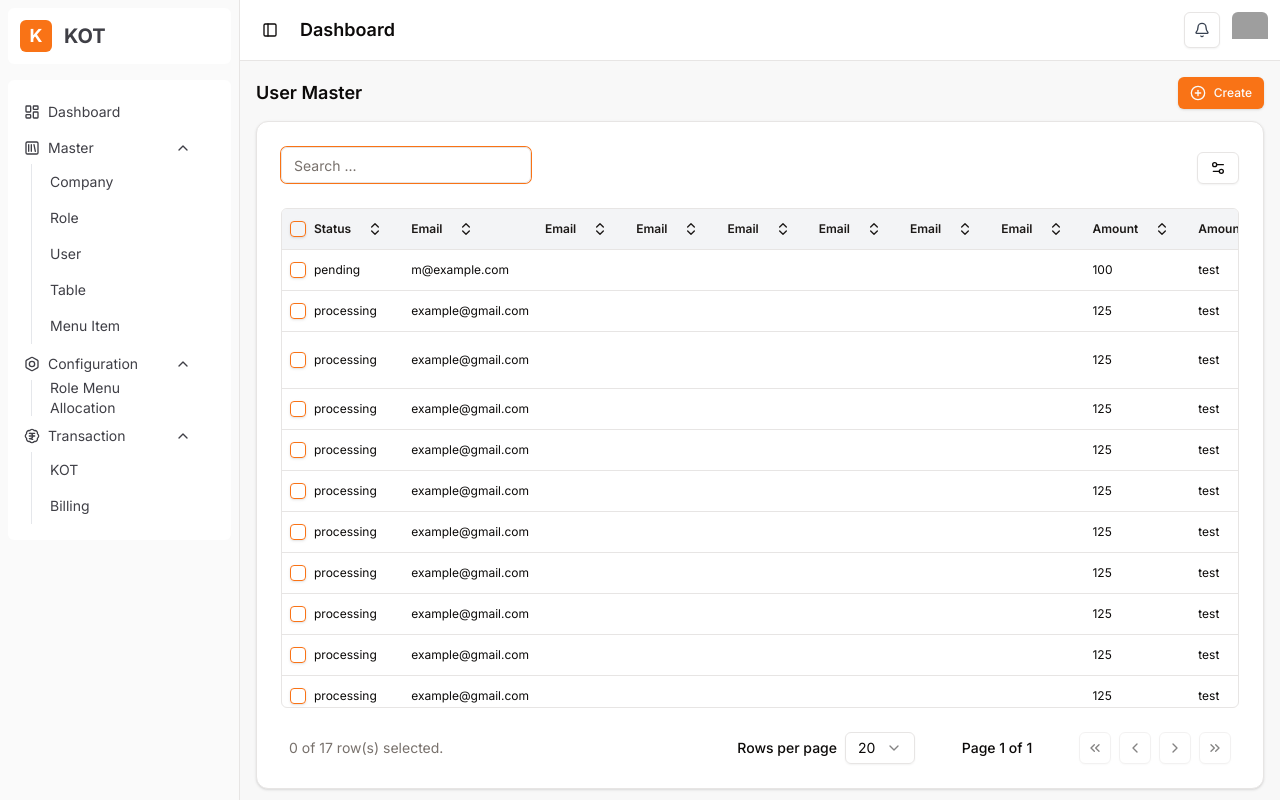
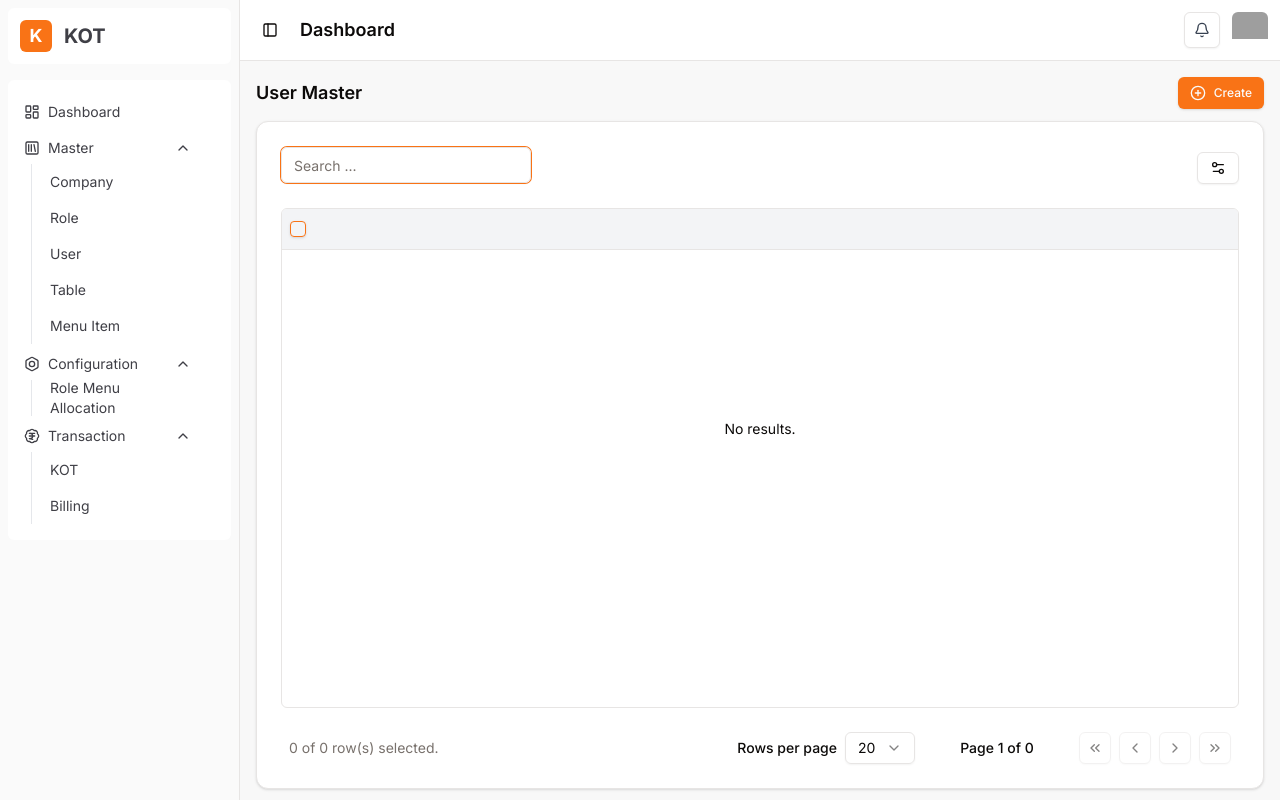
Before and after one commit to makdoom/kot-frontend, a React (Vite) app: page /app/master/User in a window 1280 px wide. Built offline with nearby package versions, Linux system fonts and the light colour scheme; sample sign-in values are in the browser's storage; grey boxes are pictures that could not be loaded.

Commit message:
feat(Column-Creator): Add reusable columns creator

```diff
--- a/src/components/FormBuilder.jsx
+++ b/src/components/FormBuilder.jsx
@@ -1,3 +1,4 @@
+import { Checkbox } from "./ui/checkbox";
 import { Input } from "./ui/input";
 
 const controlsCreator = ({
@@ -59,6 +60,22 @@ const controlsCreator = ({
           onChange={(e) => handleChange(id, e.target.value, colName)}
         />
       );
+    case "check":
+      return (
+        <div className="flex items-center space-x-2 mt-3">
+          <Checkbox
+            id={colName}
+            checked={value}
+            onCheckedChange={(value) => handleChange(id, value, colName)}
+          />
+          <label
+            htmlFor={colName}
+            className="text-sm leading-none peer-disabled:cursor-not-allowed peer-disabled:opacity-70 text-muted-foreground"
+          >
+            {name}
+          </label>
+        </div>
+      );
     default:
       return "";
   }
--- a/src/components/GridTable/Columns.jsx
+++ b/src/components/GridTable/Columns.jsx
@@ -148,3 +148,71 @@ export const columns = [
     },
   },
 ];
+
+export const columnsCreator = (controls = []) => {
+  const columns = controls
+    .filter((item) => item.visibleInd)
+    .map((item) => ({
+      id: item.id,
+      accessorKey: item.colName,
+      header: ({ column }) => (
+        <DataTableColumnHeader column={column} title={item.name} />
+      ),
+    }));
+
+  return [
+    {
+      id: "select",
+      header: ({ table }) => (
+        <Checkbox
+          checked={
+            table.getIsAllPageRowsSelected() ||
+            (table.getIsSomePageRowsSelected() && "indeterminate")
+          }
+          onCheckedChange={(value) => table.toggleAllPageRowsSelected(!!value)}
+          aria-label="Select all"
+        />
+      ),
+      cell: ({ row }) => (
+        <Checkbox
+          checked={row.getIsSelected()}
+          onCheckedChange={(value) => row.toggleSelected(!!value)}
+          aria-label="Select row"
+        />
+      ),
+      enableSorting: false,
+      enableHiding: false,
+    },
+
+    ...columns,
+
+    {
+      id: "actions",
+      cell: ({ row }) => {
+        const payment = row.original;
+
+        return (
+          <DropdownMenu>
+            <DropdownMenuTrigger asChild>
+              <Button variant="ghost" className="h-8 w-8 p-0">
+                <span className="sr-only">Open menu</span>
+                <MoreHorizontal className="h-4 w-4" />
+              </Button>
+            </DropdownMenuTrigger>
+            <DropdownMenuContent align="end">
+              <DropdownMenuLabel>Actions</DropdownMenuLabel>
+              <DropdownMenuItem
+                onClick={() => navigator.clipboard.writeText(payment.id)}
+              >
+                Copy payment ID
+              </DropdownMenuItem>
+              <DropdownMenuSeparator />
+              <DropdownMenuItem>View customer</DropdownMenuItem>
+              <DropdownMenuItem>View payment details</DropdownMenuItem>
+            </DropdownMenuContent>
+          </DropdownMenu>
+        );
+      },
+    },
+  ];
+};
--- a/src/pages/Master/index.jsx
+++ b/src/pages/Master/index.jsx
@@ -2,191 +2,200 @@ import { useLocation } from "react-router-dom";
 
 import MasterHeader from "./MasterHeader";
 import GridTable from "@/components/GridTable";
-import { columns } from "@/components/GridTable/Columns";
+import { columnsCreator } from "@/components/GridTable/Columns";
+import { useState } from "react";
+import { useEffect } from "react";
+import { formControls, formIdLookup } from "@/lib/controls";
 
-const data = [
-  {
-    id: "728ed52f",
-    amount: 100,
-    status: "pending",
-    email: "m@example.com",
-    status1: "test",
-    status2: "test2",
-    status3: "status3",
-    status4: "status4",
-  },
-  {
-    id: "489e1d42",
-    amount: 125,
-    status: "processing",
-    email: "example@gmail.com",
-    status1: "test",
-    status2: "test2",
-    status3: "status3",
-    status4: "status4",
-  },
-  {
-    id: "489e1d42",
-    amount: 125,
-    status: "processing",
-    email: "example@gmail.com",
-    status1: "test",
-    status2: "test2",
-    status3: "status3",
-    status4: "status4sdmnfasda akjsdhfa sdjhfas dfjahsd fajshdf",
-  },
-  {
-    id: "489e1d42",
-    amount: 125,
-    status: "processing",
-    email: "example@gmail.com",
-    status1: "test",
-    status2: "test2",
-    status3: "status3",
-    status4: "status4",
-  },
-  {
-    id: "489e1d42",
-    amount: 125,
-    status: "processing",
-    email: "example@gmail.com",
-    status1: "test",
-    status2: "test2",
-    status3: "status3",
-    status4: "status4",
-  },
-  {
-    id: "489e1d42",
-    amount: 125,
-    status: "processing",
-    email: "example@gmail.com",
-    status1: "test",
-    status2: "test2",
-    status3: "status3",
-    status4: "status4",
-  },
-  {
-    id: "489e1d42",
-    amount: 125,
-    status: "processing",
-    email: "example@gmail.com",
-    status1: "test",
-    status2: "test2",
-    status3: "status3",
-    status4: "status4",
-  },
-  {
-    id: "489e1d42",
-    amount: 125,
-    status: "processing",
-    email: "example@gmail.com",
-    status1: "test",
-    status2: "test2",
-    status3: "status3",
-    status4: "status4",
-  },
-  {
-    id: "489e1d42",
-    amount: 125,
-    status: "processing",
-    email: "example@gmail.com",
-    status1: "test",
-    status2: "test2",
-    status3: "status3",
-    status4: "status4",
-  },
-  {
-    id: "489e1d42",
-    amount: 125,
-    status: "processing",
-    email: "example@gmail.com",
-    status1: "test",
-    status2: "test2",
-    status3: "status3",
-    status4: "status4",
-  },
-  {
-    id: "489e1d42",
-    amount: 125,
-    status: "processing",
-    email: "example@gmail.com",
-    status1: "test",
-    status2: "test2",
-    status3: "status3",
-    status4: "status4",
-  },
-  {
-    id: "489e1d42",
-    amount: 125,
-    status: "processing",
-    email: "example@gmail.com",
-    status1: "test",
-    status2: "test2",
-    status3: "status3",
-    status4: "status4",
-  },
-  {
-    id: "489e1d42",
-    amount: 125,
-    status: "processing",
-    email: "example@gmail.com",
-    status1: "test",
-    status2: "test2",
-    status3: "status3",
-    status4: "status4",
-  },
-  {
-    id: "489e1d42",
-    amount: 125,
-    status: "processing",
-    email: "example@gmail.com",
-    status1: "test",
-    status2: "test2",
-    status3: "status3",
-    status4: "status4",
-  },
-  {
-    id: "489e1d42",
-    amount: 125,
-    status: "processing",
-    email: "example@gmail.com",
-    status1: "test",
-    status2: "test2",
-    status3: "status3",
-    status4: "status4",
-  },
-  {
-    id: "489e1d42",
-    amount: 125,
-    status: "processing",
-    email: "example@gmail.com",
-    status1: "test",
-    status2: "test2",
-    status3: "status3",
-    status4: "status4",
-  },
-  {
-    id: "489e1d42",
-    amount: 125,
-    status: "processing",
-    email: "example@gmail.com",
-    status1: "test",
-    status2: "test2",
-    status3: "status3",
-    status4: "status4",
-  },
-];
+// const data = [
+//   {
+//     id: "728ed52f",
+//     amount: 100,
+//     status: "pending",
+//     email: "m@example.com",
+//     status1: "test",
+//     status2: "test2",
+//     status3: "status3",
+//     status4: "status4",
+//   },
+//   {
+//     id: "489e1d42",
+//     amount: 125,
+//     status: "processing",
+//     email: "example@gmail.com",
+//     status1: "test",
+//     status2: "test2",
+//     status3: "status3",
+//     status4: "status4",
+//   },
+//   {
+//     id: "489e1d42",
+//     amount: 125,
+//     status: "processing",
+//     email: "example@gmail.com",
+//     status1: "test",
+//     status2: "test2",
+//     status3: "status3",
+//     status4: "status4sdmnfasda akjsdhfa sdjhfas dfjahsd fajshdf",
+//   },
+//   {
+//     id: "489e1d42",
+//     amount: 125,
+//     status: "processing",
+//     email: "example@gmail.com",
+//     status1: "test",
+//     status2: "test2",
+//     status3: "status3",
+//     status4: "status4",
+//   },
+//   {
+//     id: "489e1d42",
+//     amount: 125,
+//     status: "processing",
+//     email: "example@gmail.com",
+//     status1: "test",
+//     status2: "test2",
+//     status3: "status3",
+//     status4: "status4",
+//   },
+//   {
+//     id: "489e1d42",
+//     amount: 125,
+//     status: "processing",
+//     email: "example@gmail.com",
+//     status1: "test",
+//     status2: "test2",
+//     status3: "status3",
+//     status4: "status4",
+//   },
+//   {
+//     id: "489e1d42",
+//     amount: 125,
+//     status: "processing",
+//     email: "example@gmail.com",
+//     status1: "test",
+//     status2: "test2",
+//     status3: "status3",
+//     status4: "status4",
+//   },
+//   {
+//     id: "489e1d42",
+//     amount: 125,
+//     status: "processing",
+//     email: "example@gmail.com",
+//     status1: "test",
+//     status2: "test2",
+//     status3: "status3",
+//     status4: "status4",
+//   },
+//   {
+//     id: "489e1d42",
+//     amount: 125,
+//     status: "processing",
+//     email: "example@gmail.com",
+//     status1: "test",
+//     status2: "test2",
+//     status3: "status3",
+//     status4: "status4",
+//   },
+//   {
+//     id: "489e1d42",
+//     amount: 125,
+//     status: "processing",
+//     email: "example@gmail.com",
+//     status1: "test",
+//     status2: "test2",
+//     status3: "status3",
+//     status4: "status4",
+//   },
+//   {
+//     id: "489e1d42",
+//     amount: 125,
+//     status: "processing",
+//     email: "example@gmail.com",
+//     status1: "test",
+//     status2: "test2",
+//     status3: "status3",
+//     status4: "status4",
+//   },
+//   {
+//     id: "489e1d42",
+//     amount: 125,
+//     status: "processing",
+//     email: "example@gmail.com",
+//     status1: "test",
+//     status2: "test2",
+//     status3: "status3",
+//     status4: "status4",
+//   },
+//   {
+//     id: "489e1d42",
+//     amount: 125,
+//     status: "processing",
+//     email: "example@gmail.com",
+//     status1: "test",
+//     status2: "test2",
+//     status3: "status3",
+//     status4: "status4",
+//   },
+//   {
+//     id: "489e1d42",
+//     amount: 125,
+//     status: "processing",
+//     email: "example@gmail.com",
+//     status1: "test",
+//     status2: "test2",
+//     status3: "status3",
+//     status4: "status4",
+//   },
+//   {
+//     id: "489e1d42",
+//     amount: 125,
+//     status: "processing",
+//     email: "example@gmail.com",
+//     status1: "test",
+//     status2: "test2",
+//     status3: "status3",
+//     status4: "status4",
+//   },
+//   {
+//     id: "489e1d42",
+//     amount: 125,
+//     status: "processing",
+//     email: "example@gmail.com",
+//     status1: "test",
+//     status2: "test2",
+//     status3: "status3",
+//     status4: "status4",
+//   },
+//   {
+//     id: "489e1d42",
+//     amount: 125,
+//     status: "processing",
+//     email: "example@gmail.com",
+//     status1: "test",
+//     status2: "test2",
+//     status3: "status3",
+//     status4: "status4",
+//   },
+// ];
 
 const Master = () => {
   const { pathname } = useLocation();
   const formName = pathname?.split("/")?.at(-1);
+
+  const [columnList, setColumnList] = useState([]);
+
+  useEffect(() => {
+    setColumnList(columnsCreator(formControls[formIdLookup[formName]]));
+  }, [formName]);
 
   return (
     <div className="h-full p-4 flex flex-col">
       <MasterHeader formName={formName} />
 
       <div className="my-3 flex-1 ">
-        <GridTable data={data} columns={columns} />
+        <GridTable data={[]} columns={columnList} />
       </div>
     </div>
   );
```
